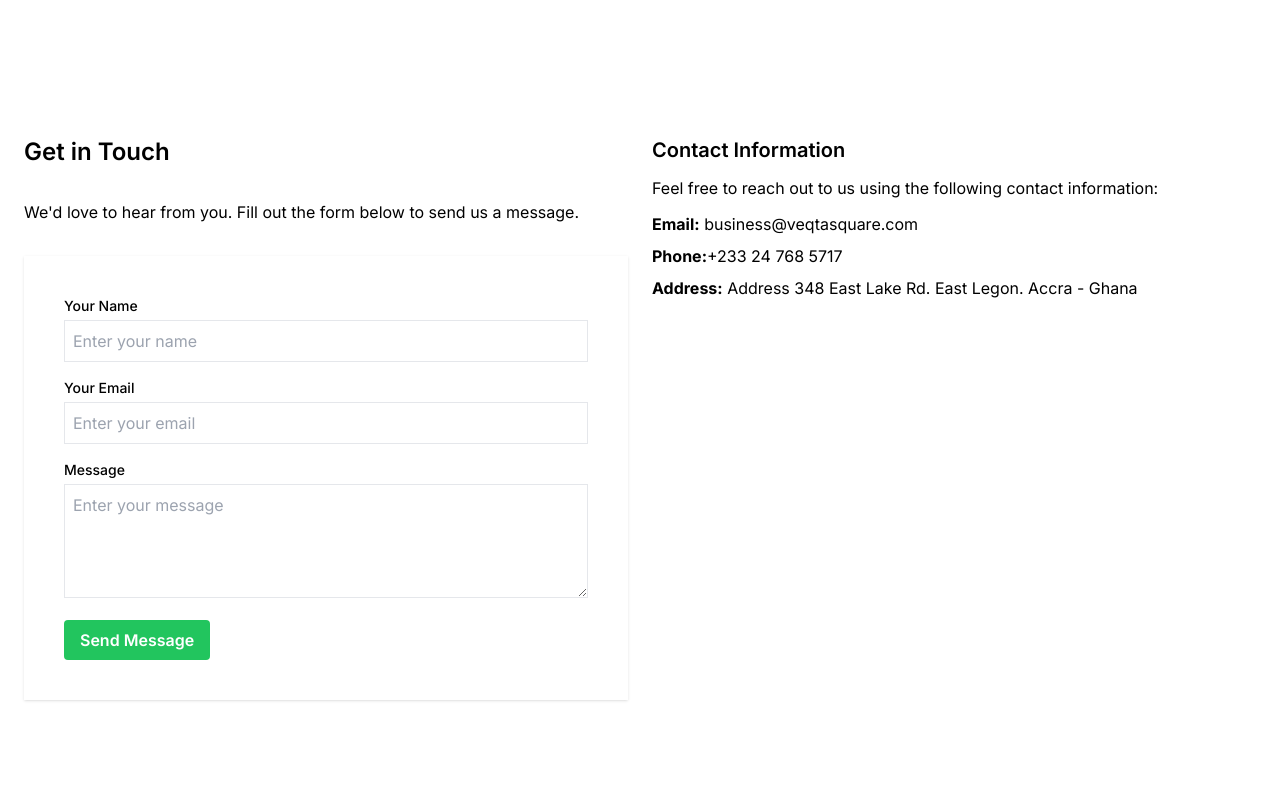
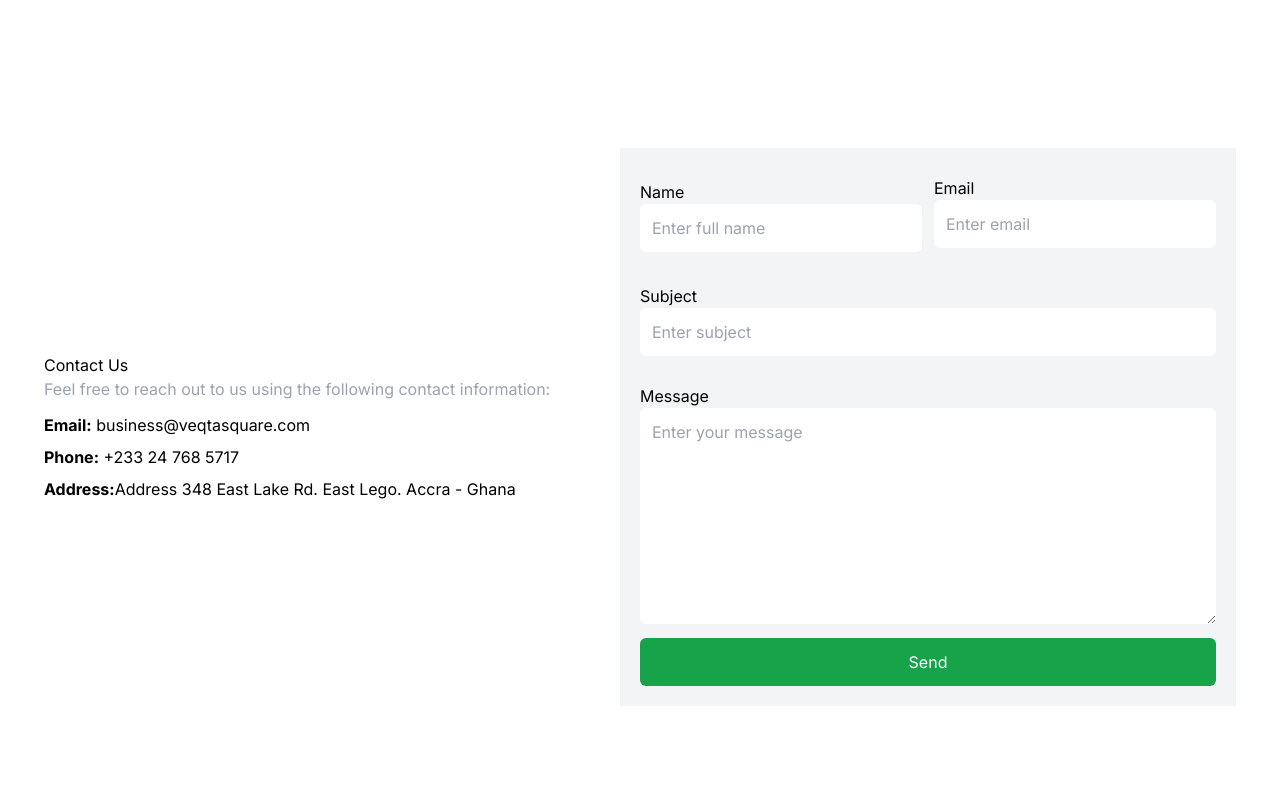
Before and after one commit to Dekin0Linux/veqtasquare, a Next.js app: page /contact in a window 1280 px wide. Shown: the part 400-1200 px from the top of the page. Built offline with nearby package versions, Linux system fonts and the light colour scheme.

Commit message:
emailing

```diff
--- /dev/null
+++ b/app/api/sendMail/route.js
@@ -0,0 +1,38 @@
+// pages/api/sendEmail.js
+import nodemailer from 'nodemailer';
+
+export async function POST(req) {
+  const { name, email, subject, message } = await req.json();
+  console.log(req.body);
+
+  // Create a transporter object
+  const transporter = nodemailer.createTransport({
+    host: 'smtp.hostinger.com', // Hostinger SMTP server
+    port: 465, // SSL port
+    secure: true, // true for port 465, false for port 587
+    auth: {
+      user: process.env.EMAIL_USER, // replace with your email
+      pass: process.env.EMAIL_PASS, // replace with your email password
+    },
+    // Increase connection timeout
+    connectionTimeout: 10000, // 10 seconds
+  });
+
+  // Email options
+  const mailOptions = {
+    from: process.env.EMAIL_USER, // sender address
+    // from: `"${name}" <${email}>`, // sender address
+    to: process.env.EMAIL_USER, // list of receivers
+    subject: subject, // Subject line
+    text: `Name: ${name}\nEmail: ${email}\nMessage: ${message}`, // plain text body
+  };
+
+  // Send email
+  try {
+    await transporter.sendMail(mailOptions);
+    return new Response(JSON.stringify({ success: true }), { status: 200 });
+  } catch (error) {
+    console.error('Error sending email:', error);
+    return new Response(JSON.stringify({ error: 'Error sending email' }), { status: 500 });
+  }
+}
--- a/app/components/home/Chart.jsx
+++ b/app/components/home/Chart.jsx
@@ -92,7 +92,7 @@ const CryptoChart = ({ coinId }) => {
             <Chart options={options} series={series} type="area" height={400} width={'100%'} />
         </div>
 
-        <div className=' bg-white p-10 shadow rounded-md'>
+        <div className=' bg-white md:p-10  p-2 shadow rounded-md'>
             <div>
                 <h4 className='text-xl font-semibold'>FLASH Live Price Summary</h4>
                 <p className='text-gray-500 pt-5'>As of Jun 5, 2024, the global cryptocurrency market cap is $-- with a 0.00% change in the last 24 hours. Today's price of FLASH is $0.00377629, with a 24-hour trading volume of $177.12. FLASH is +1.30% in the last 24 hours, with a circulating supply of -- FLASH coins and a maximum supply of 10.00M FLASH coins. FLASH ranks -- by market cap. It has a 24H high of $0.00378974 recorded on Jun 5, 2024, and its 24H low so far is $0.00372773, recorded on Jun 5, 2024.</p>
--- a/app/components/home/Contact.jsx
+++ b/app/components/home/Contact.jsx
@@ -1,7 +1,10 @@
 "use client";
+import axios from "axios";
 import React, { useState } from "react";
+import { toast } from "sonner";
 
 function Contact() {
+    const [loading,setLoading] = useState(false)
   const [formData, setFormData] = useState({
     name: "",
     email: "",
@@ -14,11 +17,27 @@ function Contact() {
     setFormData({ ...formData, [id]: value });
   };
 
-  const handleSubmit = (e) => {
+  const handleSubmit = async (e) => {
+    setLoading(true)
     e.preventDefault();
-    console.log(formData);
+    try {
+      const response = await axios.post('/api/sendMail', formData);
+      console.log(response);
+      if (response.data.success) {
+        setLoading(false)
+        toast.success('Email sent successfully!')
+        setFormData({ name: '', email: '', subject: '', message: '' });
+      } else {
+        alert('Failed to send email.');
+        toast.warning('Failed to send email.')
+        setLoading(false)
+      }
+    } catch (error) {
+      console.error('Error sending email:', error);
+      toast.error('Error sending email.')
+      setLoading(false)
+    }
   };
-
   return (
     <div className="my-10">
       <div className="container mx-auto md:flex p-5  items-center">
@@ -93,8 +112,12 @@ function Contact() {
               <button
                 type="submit"
                 className="w-full bg-green-600 p-3 text-white rounded-md"
+                disabled={loading}
               >
-                Send
+                {
+                    loading ? 'Sending...' : 'Send'
+                }
+
               </button>
             </div>
           </form>
--- a/app/contact/page.jsx
+++ b/app/contact/page.jsx
@@ -1,6 +1,8 @@
+'use client'
 import React from "react";
 import Navbar from "../components/home/Navbar";
 import Image from "next/image";
+import Contact from "../components/home/Contact";
 
 function ContactPage() {
   return (
@@ -19,89 +21,9 @@ function ContactPage() {
           Contact Us
         </h1>
       </div>
-      <div className="container mx-auto p-6 py-48">
-        <div className="grid grid-cols-1 md:grid-cols-2 gap-6">
-          <div>
-            <h2 className="text-2xl font-semibold mb-3">Get in Touch</h2>
-            <p className="mb-3 py-5">
-              We'd love to hear from you. Fill out the form below to send us a
-              message.
-            </p>
-            <form className="p-10 bg-white shadow">
-              <div className="mb-4">
-                <label
-                  htmlFor="name"
-                  className="block text-sm font-medium mb-1"
-                >
-                  Your Name
-                </label>
-                <input
-                  type="text"
-                  id="name"
-                  name="name"
-                  className="form-input w-full p-2 outline-none border"
-                  placeholder="Enter your name"
-                  required
-                />
-              </div>
-              <div className="mb-4">
-                <label
-                  htmlFor="email"
-                  className="block text-sm font-medium mb-1"
-                >
-                  Your Email
-                </label>
-                <input
-                  type="email"
-                  id="email"
-                  name="email"
-                  className="form-input w-full p-2 outline-none border"
-                  placeholder="Enter your email"
-                  required
-                />
-              </div>
-              <div className="mb-4">
-                <label
-                  htmlFor="message"
-                  className="block text-sm font-medium mb-1"
-                >
-                  Message
-                </label>
-                <textarea
-                  id="message"
-                  name="message"
-                  rows="4"
-                  className="form-textarea w-full outline-none border p-2"
-                  placeholder="Enter your message"
-                  required
-                ></textarea>
-              </div>
-              <button
-                type="submit"
-                className="bg-green-500 hover:bg-green-600 text-white font-semibold py-2 px-4 rounded"
-              >
-                Send Message
-              </button>
-            </form>
-          </div>
-          <div>
-            <h2 className="text-xl font-semibold mb-3">Contact Information</h2>
-            <p className="mb-3">
-              Feel free to reach out to us using the following contact
-              information:
-            </p>
-            <p className="mb-2">
-              <strong>Email:</strong>  business@veqtasquare.com
-            </p>
-            <p className="mb-2">
-              <strong>Phone:</strong>+233 24 768 5717
-            </p>
-            <p>
-              <strong>Address:</strong> Address 348 East Lake Rd. East Legon.
-              Accra - Ghana
-            </p>
-          </div>
-        </div>
+      <div className="container mx-auto p-6 py-36">
+      <Contact/>
+
       </div>
     </div>
   );
--- a/app/layout.jsx
+++ b/app/layout.jsx
@@ -6,7 +6,7 @@ import Footer from "./components/Footer";
 const inter = Inter({ subsets: ["latin"] });
 
 export const metadata = {
-  title: "VeqtaSwaure",
+  title: "VeqtaSqaure",
   description: "buy,sell,flash bitcoin",
 };
 
--- a/app/page.jsx
+++ b/app/page.jsx
@@ -10,10 +10,12 @@ import Contact from './components/home/Contact'
 import Currency from './components/home/Currency'
 import Chart from './components/home/Chart'
 import CryptoChart from './components/home/Chart'
+import { Toaster } from 'sonner'
 
 function page() {
   return (
     <main>
+      <Toaster richColors  />
      <Currency/>
     <Hero/>
     {/* <Partners/> */}
--- a/package.json
+++ b/package.json
@@ -12,11 +12,13 @@
     "apexcharts": "^3.49.1",
     "axios": "^1.7.2",
     "next": "^14.1.1",
+    "nodemailer": "^6.9.13",
     "react": "^18",
     "react-apexcharts": "^1.4.1",
     "react-dom": "^18",
     "react-fast-marquee": "^1.6.4",
-    "react-icons": "^5.2.1"
+    "react-icons": "^5.2.1",
+    "sonner": "^1.4.41"
   },
   "devDependencies": {
     "autoprefixer": "^10.0.1",
```
Also changed, not shown: 1 other file (tests, documents, lock files or other folders).
